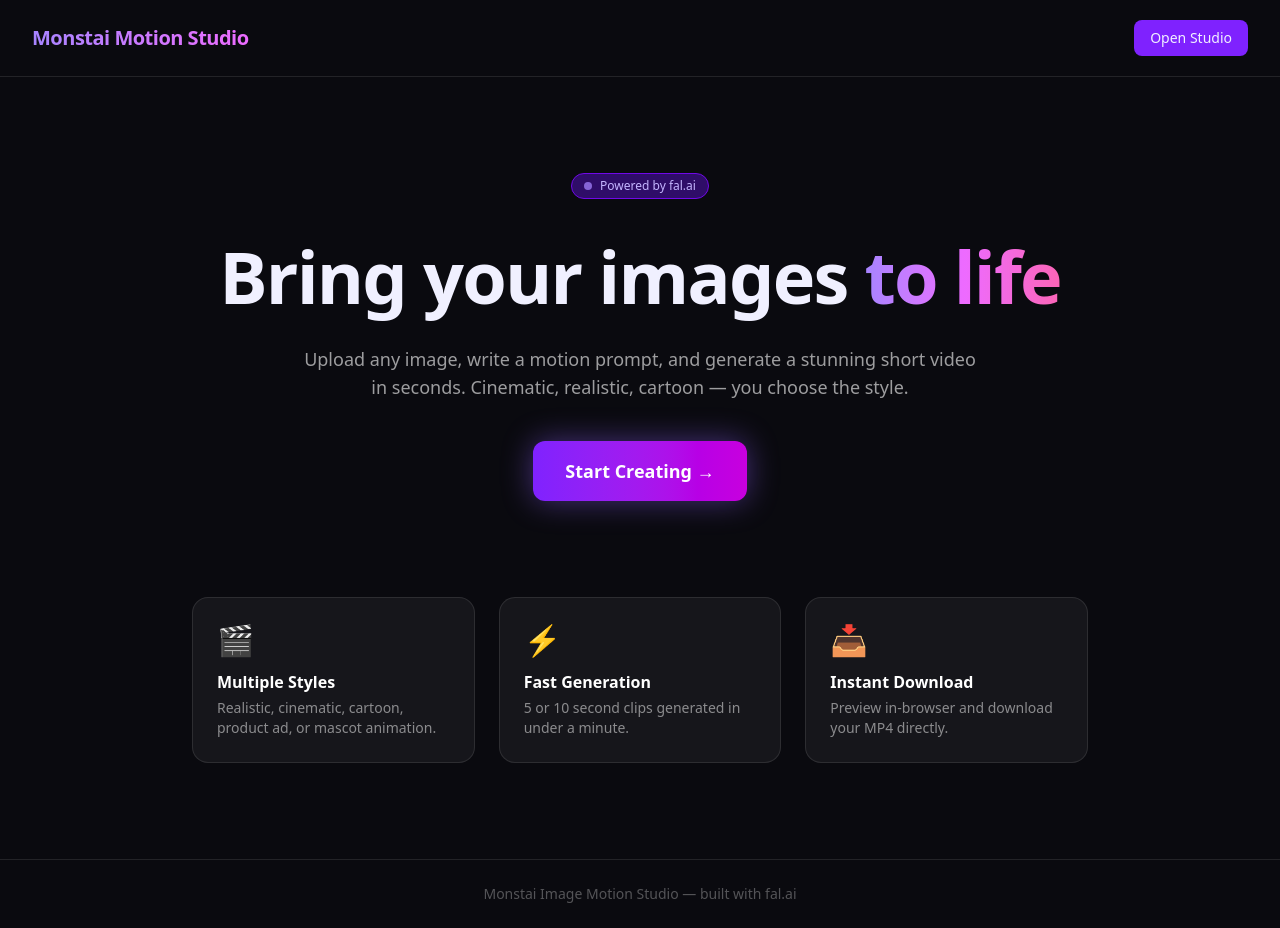
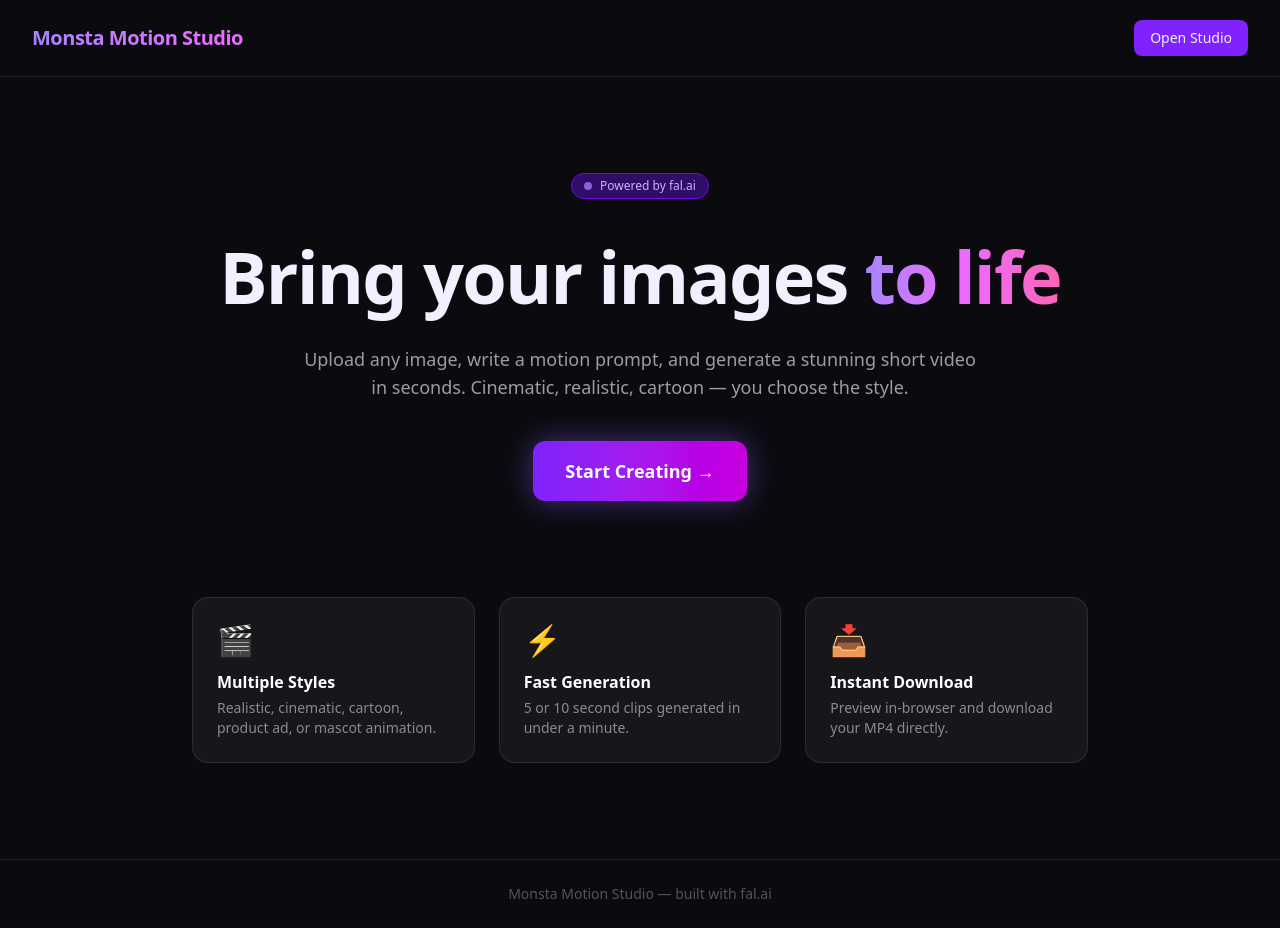
Before and after one commit to tonyconnelly43-art/monstaimagemotionstudio, a Next.js app: page / in a window 1280 px wide. Built offline with nearby package versions, Linux system fonts and the light colour scheme.

Commit message:
Rename app to Monsta Motion Studio
Co-Authored-By: Claude Sonnet 4.6 <noreply@anthropic.com>
Claude-Session: https://claude.ai/code/session_01VyuBQ1c2jn6SS7XZehR9Gb

```diff
--- a/app/layout.tsx
+++ b/app/layout.tsx
@@ -2,7 +2,7 @@ import type { Metadata } from "next";
 import "./globals.css";
 
 export const metadata: Metadata = {
-  title: "Monstai Image Motion Studio",
+  title: "Monsta Motion Studio",
   description: "Transform your images into stunning short videos with AI",
 };
 
--- a/app/page.tsx
+++ b/app/page.tsx
@@ -6,7 +6,7 @@ export default function Home() {
       {/* Nav */}
       <nav className="flex items-center justify-between px-8 py-5 border-b border-white/10">
         <span className="text-xl font-bold tracking-tight bg-gradient-to-r from-violet-400 to-fuchsia-400 bg-clip-text text-transparent">
-          Monstai Motion Studio
+          Monsta Motion Studio
         </span>
         <Link
           href="/studio"
@@ -74,7 +74,7 @@ export default function Home() {
       </section>
 
       <footer className="text-center py-6 text-white/30 text-sm border-t border-white/10">
-        Monstai Image Motion Studio — built with fal.ai
+        Monsta Motion Studio — built with fal.ai
       </footer>
     </main>
   );
--- a/app/studio/page.tsx
+++ b/app/studio/page.tsx
@@ -118,7 +118,7 @@ export default function StudioPage() {
           href="/"
           className="text-xl font-bold tracking-tight bg-gradient-to-r from-violet-400 to-fuchsia-400 bg-clip-text text-transparent"
         >
-          ← Monstai Motion Studio
+          ← Monsta Motion Studio
         </Link>
         <span className="text-white/40 text-sm">Image → Video</span>
       </nav>
```
Also changed, not shown: 1 other file (tests, documents, lock files or other folders).
